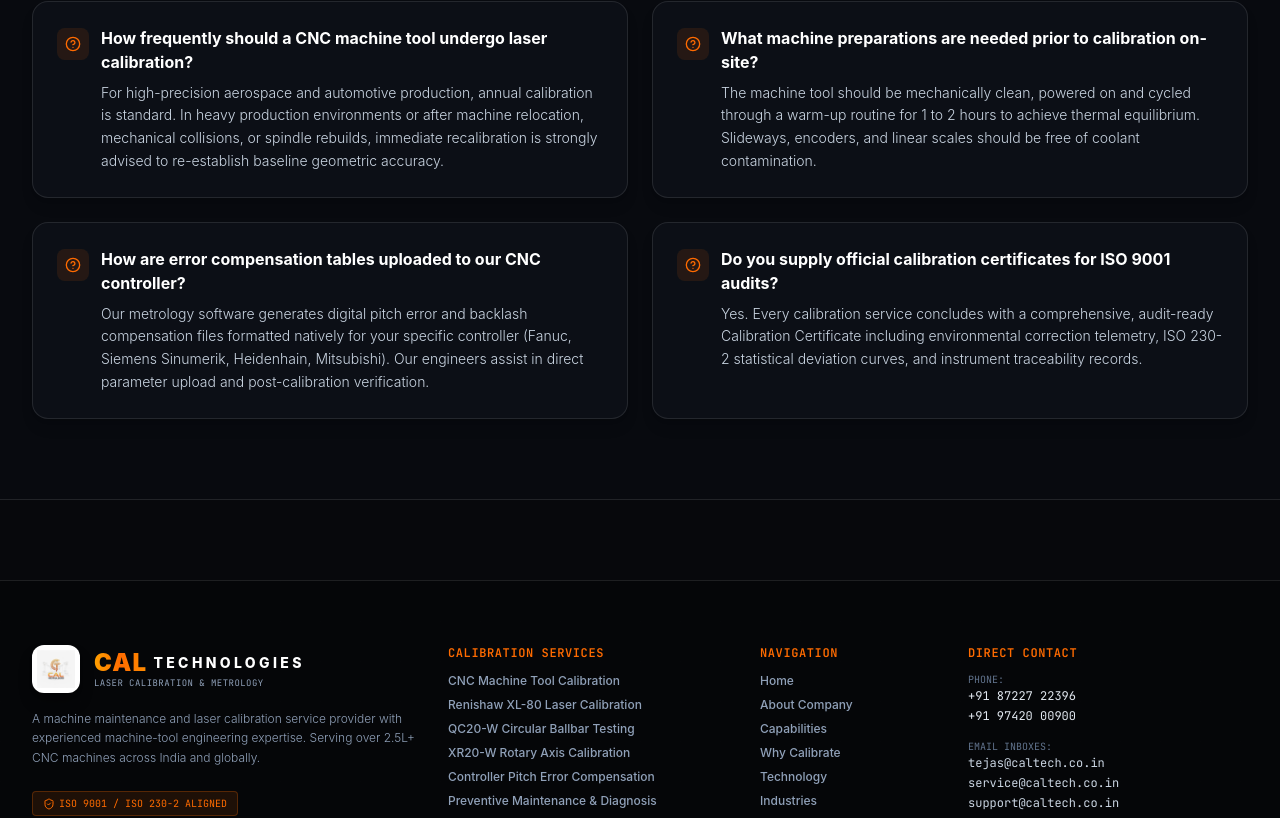
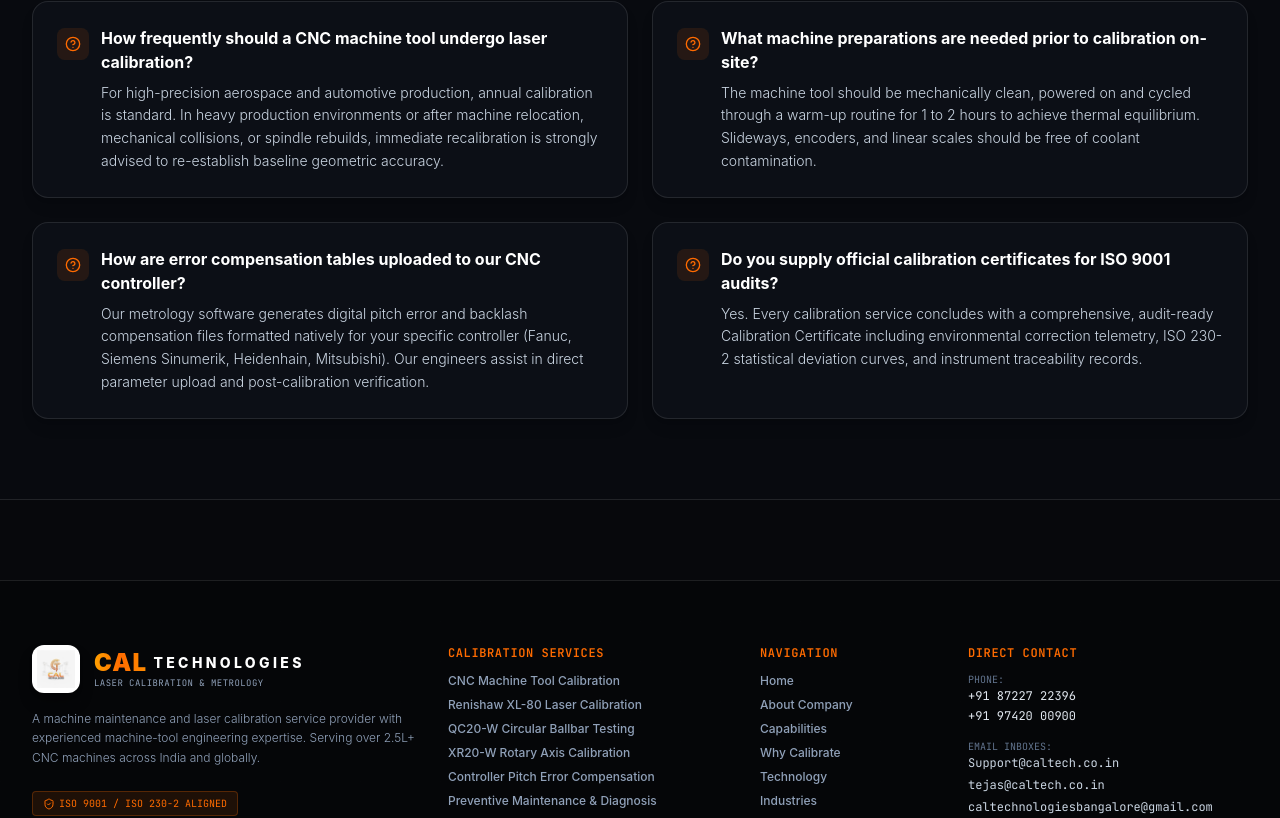
Before and after one commit to kishore9490/caltech, a React (Vite) app: page /contact in a window 1280 px wide. Shown: the part 1969-2787 px from the top of the page. Built offline with nearby package versions, Linux system fonts and the light colour scheme.

Commit message:
chore: update official email addresses across footer and navigation

```diff
--- a/src/components/Footer.jsx
+++ b/src/components/Footer.jsx
@@ -87,10 +87,10 @@ export default function Footer() {
 
               <div className="pt-2">
                 <span className="text-[10px] text-slate-500 block">EMAIL INBOXES:</span>
-                <div className="space-y-1 mt-0.5">
+                <div className="space-y-1.5 mt-0.5">
+                  <a href="mailto:Support@caltech.co.in" className="text-slate-300 hover:text-[#ff6b00] block transition-colors">Support@caltech.co.in</a>
                   <a href="mailto:tejas@caltech.co.in" className="text-slate-300 hover:text-[#ff6b00] block transition-colors">tejas@caltech.co.in</a>
-                  <a href="mailto:service@caltech.co.in" className="text-slate-300 hover:text-[#ff6b00] block transition-colors">service@caltech.co.in</a>
-                  <a href="mailto:support@caltech.co.in" className="text-slate-300 hover:text-[#ff6b00] block transition-colors">support@caltech.co.in</a>
+                  <a href="mailto:caltechnologiesbangalore@gmail.com" className="text-slate-300 hover:text-[#ff6b00] block transition-colors break-all">caltechnologiesbangalore@gmail.com</a>
                 </div>
               </div>
 
--- a/src/components/Navbar.jsx
+++ b/src/components/Navbar.jsx
@@ -75,9 +75,9 @@ export default function Navbar({ onOpenBooking }) {
             <span>+91 87227 22396</span>
           </a>
           <span className="text-white/20">|</span>
-          <a href="mailto:service@caltech.co.in" className="flex items-center gap-1.5 text-slate-400 hover:text-[#ff6b00] transition-colors">
+          <a href="mailto:Support@caltech.co.in" className="flex items-center gap-1.5 text-slate-400 hover:text-[#ff6b00] transition-colors">
             <Mail className="w-3 h-3 text-[#ff6b00]" />
-            <span>service@caltech.co.in</span>
+            <span>Support@caltech.co.in</span>
           </a>
           <span className="text-white/20">|</span>
           <span className="text-slate-500">HQ: BENGALURU</span>
--- a/src/data/metrologyData.js
+++ b/src/data/metrologyData.js
@@ -11,9 +11,9 @@ export const COMPANY_DETAILS = {
     description: "Range includes CNC Machining Centres, CNC Lathes, CNC SPMs, CNC Grinders, and advanced multi-axis machine tools."
   },
   emails: [
+    { label: "Customer Support", address: "Support@caltech.co.in" },
     { label: "Engineering & Technical", address: "tejas@caltech.co.in" },
-    { label: "Customer Support", address: "support@caltech.co.in" },
-    { label: "Field Service & Maintenance", address: "service@caltech.co.in" }
+    { label: "General & Official", address: "caltechnologiesbangalore@gmail.com" }
   ],
   phones: [
     { number: "+91 8722722396", raw: "8722722396", display: "+91 87227 22396" },
```
Also changed, not shown: 1 other file (tests, documents, lock files or other folders).
